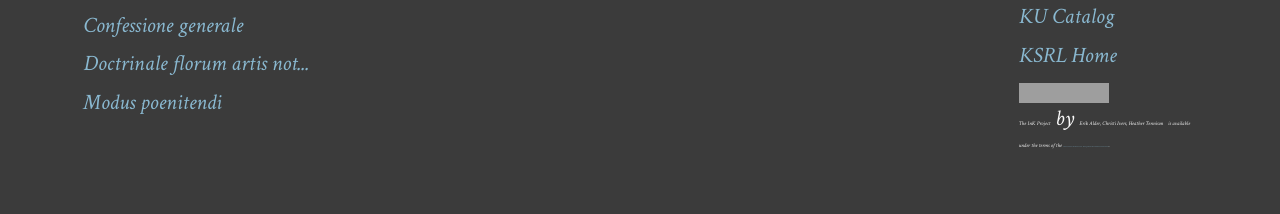
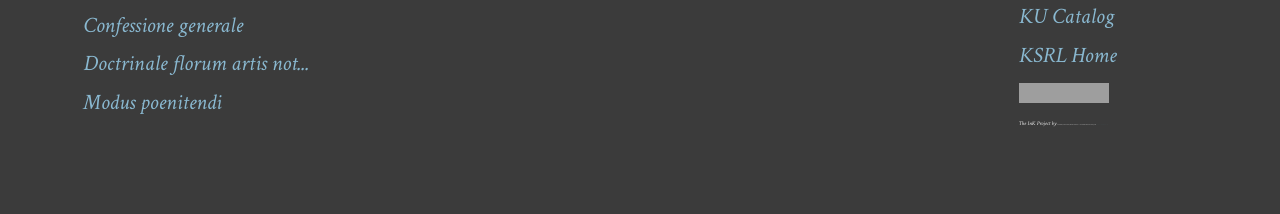
Before and after one commit to tenniso2/tenniso2.github.io, a Jekyll site: the page built from index.md, in a window 1280 px wide. Shown: the part 1266-1480 px from the top of the page. Built offline with Jekyll 4.4.1, drawn with Linux system fonts in a browser that asks for light colours; comment, search, counter and statistics services are not loaded; grey boxes are pictures that could not be loaded.

Commit message:
Update footer.html
fixed by font size

```diff
--- a/_includes/footer.html
+++ b/_includes/footer.html
@@ -14,7 +14,7 @@
         <ul>
             <li><a href="http://catalog.lib.ku.edu/cgi-bin/Pwebrecon.cgi?DB=local&PAGE=First" target="_blank"><span class="foot-link" >KU Catalog</span></a></li>
             <li><a href="https://spencer.lib.ku.edu/" target="_blank"><span class="foot-link">KSRL Home</span></a></li>
-            <a rel="license" href="http://creativecommons.org/licenses/by-sa/4.0/"><img alt="Licence Creative Commons" style="border-width:0" src="https://i.creativecommons.org/l/by-sa/4.0/80x15.png" /></a><br /><span xmlns:dct="http://purl.org/dc/terms/" property="dct:title"><span style="font-size:.25em;">The InK Project</span> by <span xmlns:cc="http://creativecommons.org/ns#" property="cc:attributionName"><span style="font-size:.25em;">Erik Alder, Christi Ivers, Heather Tennison</span> <span style="font-size:.25em;"> is available under the terms of the <a rel="license" href="http://creativecommons.org/licenses/by-sa/4.0/"><span style="font-size:.25em;"> Creative Commons Attribution License -  Sharing under the Same Conditions 4.0 International</span></a>.
+            <a rel="license" href="http://creativecommons.org/licenses/by-sa/4.0/"><img alt="Licence Creative Commons" style="border-width:0" src="https://i.creativecommons.org/l/by-sa/4.0/80x15.png" /></a><br /><span xmlns:dct="http://purl.org/dc/terms/" property="dct:title"><span style="font-size:.25em;">The InK Project</span><span style="font-size:.25em;"> by <span xmlns:cc="http://creativecommons.org/ns#" property="cc:attributionName"><span style="font-size:.25em;">Erik Alder, Christi Ivers, Heather Tennison</span> <span style="font-size:.25em;"> is available under the terms of the <a rel="license" href="http://creativecommons.org/licenses/by-sa/4.0/"><span style="font-size:.25em;"> Creative Commons Attribution License -  Sharing under the Same Conditions 4.0 International</span></a>.
         </ul>
     </div>
     </aside>
```
